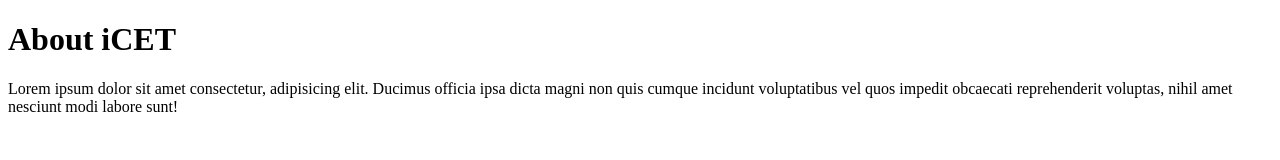
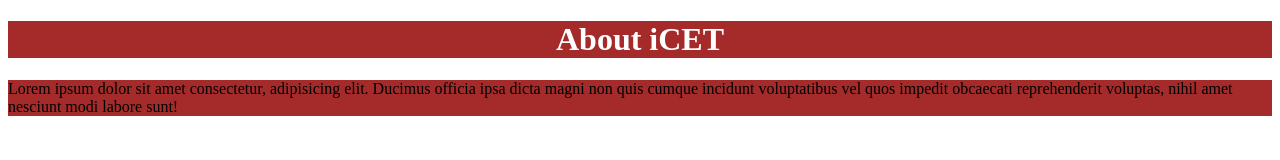
Before and after one commit to mithuni12/Demo-1-2025-02-16, a plain HTML site: page about.html in a window 1280 px wide. Drawn offline with Linux system fonts and the light colour scheme.

Commit message:
second commit

```diff
--- a/about.html
+++ b/about.html
@@ -1,12 +1,18 @@
 <!DOCTYPE html>
 <html lang="en">
+
 <head>
     <meta charset="UTF-8">
     <meta name="viewport" content="width=, initial-scale=1.0">
     <title>Document</title>
+    <link rel="stylesheet" href="style.css">
 </head>
+
 <body>
     <h1>About iCET</h1>
-    <p>Lorem ipsum dolor sit amet consectetur, adipisicing elit. Ducimus officia ipsa dicta magni non quis cumque incidunt voluptatibus vel quos impedit obcaecati reprehenderit voluptas, nihil amet nesciunt modi labore sunt!</p>
+    <p class="group01">Lorem ipsum dolor sit amet consectetur, adipisicing elit. Ducimus officia ipsa dicta magni non
+        quis cumque incidunt voluptatibus vel quos impedit obcaecati reprehenderit voluptas, nihil amet nesciunt modi
+        labore sunt!</p>
 </body>
+
 </html>
--- /dev/null
+++ b/style.css
@@ -0,0 +1,24 @@
+h1 {
+    background-color: brown;
+    color: white;
+    text-align: center;
+}
+
+/*p{
+            background-color: aquamarine;
+        }*/
+#icet01 {
+    background-color: green;
+}
+
+#icet02 {
+    background-color: blue;
+}
+
+.group01 {
+    background-color: brown;
+}
+
+.group02 {
+    background-color: bisque;
+}
```
Also changed, not shown: index.html (+22 -29 lines).
